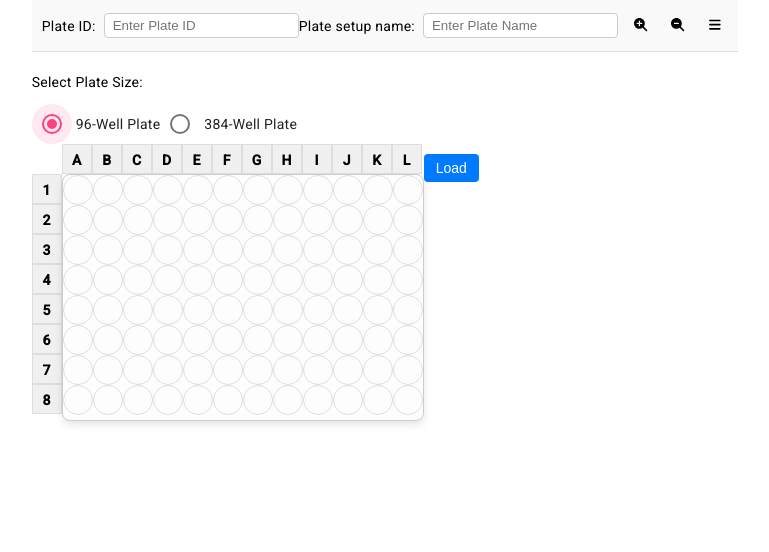
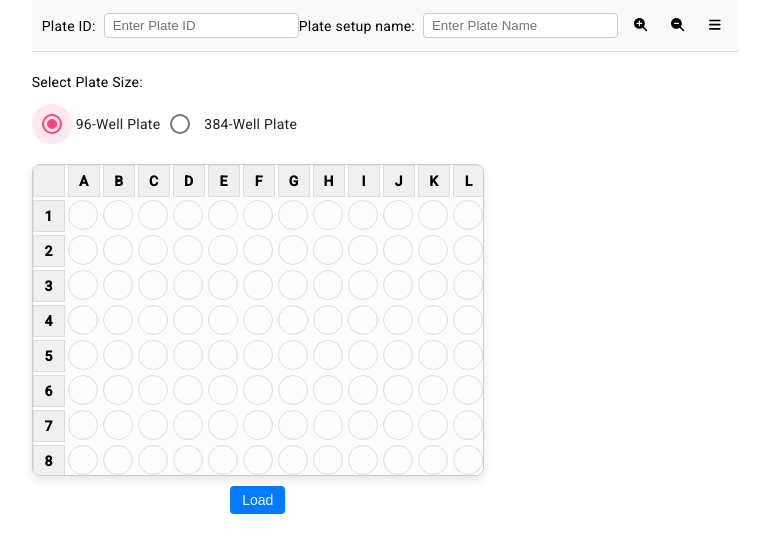
Before and after one commit to Rosu-Andrei/Plate-Selection-POC, an Angular app: page / in a window 1280 px wide. Both pictures are taken after a click on the element 306 px from the left and 124 px from the top of the page. Shown: the top 552 px of the page, without its empty margins (255-1024 px from the left). Built offline with nearby package versions, Linux system fonts and the light colour scheme.

Commit message:
master - moved headers inside the plate so that zooming may be easier to fix.

```diff
--- a/src/app/multi-well-plate/multi-well-plate.component.css
+++ b/src/app/multi-well-plate/multi-well-plate.component.css
@@ -49,6 +49,10 @@
   color: #007bff;
 }
 
+.selection-container {
+  margin-bottom: 20px;
+}
+
 .main-container {
   display: flex;
   justify-content: flex-start;
@@ -56,63 +60,14 @@
   width: 100%;
 }
 
-
 .plate-wrapper {
   position: relative;
   display: flex;
   flex-direction: column;
 }
 
-
-.column-headers {
-  display: flex;
-}
-
-.column-headers .header-row {
-  display: flex;
-  margin-left: 30px;
-}
-
-.column-headers .header-cell {
-  width: 30px;
-  height: 30px;
-  box-sizing: border-box;
-  text-align: center;
-  line-height: 30px;
-  background-color: #f0f0f0;
-  font-weight: bold;
-  cursor: pointer;
-  border: 1px solid #ddd;
-}
-
-.plate-and-rows-wrapper {
-  display: flex;
-}
-
-
-.row-headers {
-  display: flex;
-  flex-direction: column;
-  margin-right: 0;
-}
-
-.row-headers .row-header {
-  width: 30px;
-  height: 30px;
-  box-sizing: border-box;
-  text-align: center;
-  line-height: 30px;
-  background-color: #f0f0f0;
-  font-weight: bold;
-  cursor: pointer;
-  border: 1px solid #ddd;
-  position: sticky;
-  left: 0;
-  z-index: 2;
-}
-
 .scroll-container {
-  overflow-y: auto;
+  overflow: auto;
   max-height: 80vh;
   border: 1px solid #ccc;
   border-radius: 8px;
@@ -122,46 +77,61 @@
   box-sizing: border-box;
 }
 
-.zoom-container {
-  transform-origin: top left;
-  transition: transform 0.2s ease-in-out;
+.plate-grid {
+  display: grid;
+  position: relative;
+  gap: 5px; /* Add spacing between grid items (headers and wells) */
 }
 
-.plate-container {
-  position: relative;
-  display: inline-block;
+/* Sticky Headers */
+.corner-cell {
+  background-color: #f0f0f0;
+  border: 1px solid #ddd;
+  position: sticky;
+  top: 0;
+  left: 0;
+  z-index: 5;
+  width: 30px;
+  height: 30px;
+
 }
 
-.plate-content-wrapper {
-  display: block;
+.col-header {
+  background-color: #f0f0f0;
+  border: 1px solid #ddd;
+  text-align: center;
+  line-height: 30px;
+  font-weight: bold;
+  position: sticky;
+  top: 0;
+  z-index: 4;
+  width: 30px;
+  height: 30px;
+  margin-bottom: 5px; /* Add space between headers and wells */
+  cursor: pointer;
 }
 
-.row {
-  display: flex;
+.row-header {
+  background-color: #f0f0f0;
+  border: 1px solid #ddd;
+  text-align: center;
+  line-height: 30px;
+  font-weight: bold;
+  position: sticky;
+  left: 0;
+  z-index: 4;
+  width: 30px;
+  height: 30px;
+  margin-right: 5px; /* Add space between headers and wells */
+  cursor: pointer;
 }
 
-.cell {
+.well-cell {
   width: 30px;
   height: 30px;
   box-sizing: border-box;
   text-align: center;
   line-height: 30px;
-}
-
-.header-cell {
-  background-color: #f0f0f0;
-  font-weight: bold;
-  cursor: pointer;
-  border: 1px solid #ddd;
-  z-index: 2;
-}
-
-.empty-cell {
-  background-color: #f0f0f0;
-  cursor: default;
-}
-
-.well-cell {
   border: 1px solid #ddd;
   border-radius: 50%;
   overflow: hidden;
@@ -170,7 +140,6 @@
   align-items: center;
   justify-content: center;
   position: relative;
-  z-index: 1;
 }
 
 .well-cell.selected {
@@ -273,16 +242,6 @@
   color: #666;
 }
 
-.header-cell {
-  background-color: #f0f0f0;
-  z-index: 2;
-}
-
-.row-header {
-  background-color: #f0f0f0;
-  z-index: 3;
-}
-
 @media screen and (max-width: 768px) {
   .plate-wrapper {
     width: 100%;
--- a/src/app/multi-well-plate/multi-well-plate.component.html
+++ b/src/app/multi-well-plate/multi-well-plate.component.html
@@ -2,11 +2,11 @@
 <div class="header-container">
   <div class="header-left">
     <label for="plate-id">Plate ID:</label>
-    <input id="plate-id" type="text" placeholder="Enter Plate ID"/>
+    <input id="plate-id" type="text" placeholder="Enter Plate ID" />
   </div>
   <div class="header-center">
     <label for="plate-name">Plate setup name:</label>
-    <input id="plate-name" type="text" placeholder="Enter Plate Name"/>
+    <input id="plate-name" type="text" placeholder="Enter Plate Name" />
   </div>
   <div class="header-right">
     <button class="icon-btn" (click)="zoomIn()">
@@ -30,83 +30,68 @@
     <mat-radio-button [value]="384">384-Well Plate</mat-radio-button>
   </mat-radio-group>
 </div>
+
 <!-- Main Container for Plate and Side Menu -->
 <div class="main-container">
   <!-- Plate Wrapper -->
   <div class="plate-wrapper">
-    <!-- Column Headers -->
-    <div class="column-headers zoom-container">
-      <div class="row header-row">
+    <div
+      class="scroll-container"
+      [style.transform]="'scale(' + zoomLevel + ')'"
+      [style.transformOrigin]="'top left'"
+    >
+      <div
+        class="plate-grid"
+        [style.gridTemplateColumns]="gridTemplateColumns"
+        [style.gridTemplateRows]="gridTemplateRows"
+      >
+        <!-- Top-left corner cell -->
+        <div class="corner-cell"></div>
+
+        <!-- Column Headers -->
         <div
-          class="cell header-cell"
-          [style.width.px]="cellSize"
-          [style.height.px]="cellSize"
-          [style.lineHeight.px]="cellSize"
-          [style.fontSize.px]="14 * zoomLevel"
+          class="col-header"
           *ngFor="let colHeader of plateService.columnHeaders; let colIndex = index"
           (click)="toggleColumnSelection($event, colIndex)"
+          [style.gridColumn]="colIndex + 2"
+          [style.gridRow]="1"
         >
           {{ colHeader }}
         </div>
-      </div>
-    </div>
 
-    <!-- Row Headers and Scrollable Plate Container Wrapper -->
-    <div class="plate-and-rows-wrapper">
-      <!-- Row Headers -->
-      <div class="row-headers" [style.transform]="'scale(' + zoomLevel + ')'" [style.transformOrigin]="'top center'" >
-
+        <!-- Row Headers -->
         <div
           class="row-header"
-          [style.width.px]="cellSize"
-          [style.height.px]="cellSize"
-          [style.lineHeight.px]="cellSize"
-          [style.fontSize.px]="14 * zoomLevel"
           *ngFor="let rowHeader of plateService.rowHeaders; let rowIndex = index"
           (click)="toggleRowSelection($event, rowIndex)"
+          [style.gridRow]="rowIndex + 2"
+          [style.gridColumn]="1"
         >
           {{ rowHeader }}
         </div>
-      </div>
 
-      <!-- Scrollable Container -->
-      <div
-        class="scroll-container"
-        [style.transform]="'scale(' + zoomLevel + ')'"
-        [style.transformOrigin]="'top left'"
-      >
-        <!-- Zoom Container -->
-        <div
-          class="zoom-container"
-          [style.transform]="'scale(' + zoomLevel + ')'"
-          [style.transformOrigin]="'top left'"
-        >
-          <div *ngIf="plateService.wells.length > 0" class="plate-container">
-            <!-- Plate Content Wrapper -->
-            <div class="plate-content-wrapper">
-              <div class="row" *ngFor="let row of plateService.wells; let rowIndex = index">
-                <!-- Wells -->
-                <div
-                  class="cell well-cell"
-                  *ngFor="let well of row"
-                  (click)="toggleWellSelection($event, well)"
-                  [class.selected]="selectionService.selection.isSelected(well)"
-                >
-                  <fa-icon [icon]="faFlask" class="well-icon" *ngIf="well.sampleRole"></fa-icon>
-                  <span class="well-letter" *ngIf="well.sampleRole">
-                    {{ well.sampleRole.charAt(0) }}
-                  </span>
-                </div>
-              </div>
+        <!-- Wells -->
+        <ng-container *ngFor="let row of plateService.wells; let rowIndex = index">
+          <ng-container *ngFor="let well of row; let colIndex = index">
+            <div
+              class="well-cell"
+              (click)="toggleWellSelection($event, well)"
+              [class.selected]="selectionService.selection.isSelected(well)"
+              [style.gridRow]="rowIndex + 2"
+              [style.gridColumn]="colIndex + 2"
+            >
+              <fa-icon [icon]="faFlask" class="well-icon" *ngIf="well.sampleRole"></fa-icon>
+              <span class="well-letter" *ngIf="well.sampleRole">
+                {{ well.sampleRole.charAt(0) }}
+              </span>
             </div>
-          </div>
-        </div>
+          </ng-container>
+        </ng-container>
       </div>
     </div>
-  </div>
-
-  <div class="load-btn" (click)="load()">
-    <button mat-button (click)="load()">Load</button>
+    <div class="load-btn" (click)="load()">
+      <button mat-button (click)="load()">Load</button>
+    </div>
   </div>
 
   <!-- Side Menu -->
--- a/src/app/multi-well-plate/multi-well-plate.component.ts
+++ b/src/app/multi-well-plate/multi-well-plate.component.ts
@@ -47,6 +47,22 @@ export class MultiWellPlateComponent implements OnInit {
 
   get cellSize(): number {
     return this.baseCellSize * this.zoomLevel;
+  }
+
+  get gridTemplateColumns(): string {
+    if (this.plateService.columnHeaders && this.plateService.columnHeaders.length > 0) {
+      return '30px ' + this.plateService.columnHeaders.map(() => '30px').join(' ');
+    } else {
+      return '30px';
+    }
+  }
+
+  get gridTemplateRows(): string {
+    if (this.plateService.rowHeaders && this.plateService.rowHeaders.length > 0) {
+      return '30px ' + this.plateService.rowHeaders.map(() => '30px').join(' ');
+    } else {
+      return '30px';
+    }
   }
 
   selectPlate(plateSize: number | undefined): void {
```
